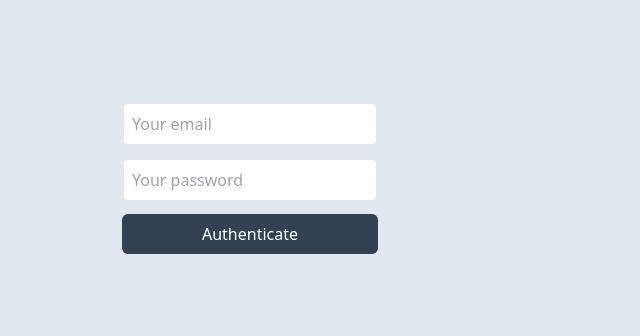
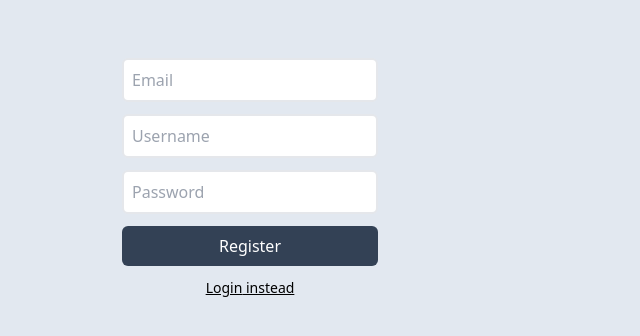
Before and after one commit to joseph0x45/linkdump, a Svelte app in the folder extension/: page /auth in a window 1280 px wide. Shown: the part 222-558 px from the top of the page, without its empty margins (0-640 px from the left). Built offline with nearby package versions, Linux system fonts and the light colour scheme.

Commit message:
ui: authentication page

```diff
--- a/extension/package.json
+++ b/extension/package.json
@@ -19,6 +19,7 @@
   },
   "dependencies": {
     "@vitejs/plugin-legacy": "^2.1.0",
+    "axios": "^1.3.4",
     "svelte-routing": "^1.6.0",
     "terser": "^5.15.0",
     "vite-plugin-pages-svelte": "0.0.1"
--- a/extension/src/pages/auth.svelte
+++ b/extension/src/pages/auth.svelte
@@ -1,17 +1,46 @@
-<script lang="ts" >
-    let email = ""
+<script  >
+    import axios from "axios"
+    let api_url = ""
+    let email_or_username = ""
     let password = ""
+    let username = ""
+    let action = "Register"
+    let alt = "Login"
+    let loading = false
     function authenticate(){
-
+        loading = true
+    }
+    function switch_action(){
+        if(action==="Login"){
+            action="Register"
+            alt="Login"
+            return
+        }
+        action="Login"
+        alt="Register"
     }
 </script>
 
 <main class="  flex flex-col items-center justify-center h-screen" >
-    <form class="flex flex-col gap-3" on:submit={authenticate} >
-        <input class=" focus:outline-none p-2 rounded-md text-slate-500 border-[2px] w-64 " type="email" placeholder="Your email">
-        <input class=" focus:outline-none p-2 rounded-md text-slate-500 w-64 border-[2px]" type="password" placeholder="Your password">
-        <button type="submit" class=" rounded-md border-white text-white bg-slate-700 p-2" >
-            Authenticate
+    <form class="flex flex-col gap-3" on:submit|preventDefault={authenticate} >
+        <input bind:value={email_or_username} class=" focus:outline-none p-2 rounded-md text-slate-500 border-[2px] w-64 " required type="text" placeholder={`Email ${action==="Login"?"or username":""}`}>
+        <input bind:value={username} hidden={action==="Login"} class=" focus:outline-none p-2 rounded-md text-slate-500 w-64 border-[2px]" required type="text" placeholder="Username">
+        <input bind:value={password} class=" focus:outline-none p-2 rounded-md text-slate-500 w-64 border-[2px]" type="password" required placeholder="Password">
+        <button type="submit" class=" rounded-md border-white text-white bg-slate-700 p-2 flex justify-center" >
+            {#if !loading}
+                <h1>
+                    {action}
+                </h1>
+            {:else}
+                <svg xmlns="http://www.w3.org/2000/svg" viewBox="0 0 20 20" fill="currentColor" class="w-5 h-5 animate-spin">
+                    <path fill-rule="evenodd" d="M15.312 11.424a5.5 5.5 0 01-9.201 2.466l-.312-.311h2.433a.75.75 0 000-1.5H3.989a.75.75 0 00-.75.75v4.242a.75.75 0 001.5 0v-2.43l.31.31a7 7 0 0011.712-3.138.75.75 0 00-1.449-.39zm1.23-3.723a.75.75 0 00.219-.53V2.929a.75.75 0 00-1.5 0V5.36l-.31-.31A7 7 0 003.239 8.188a.75.75 0 101.448.389A5.5 5.5 0 0113.89 6.11l.311.31h-2.432a.75.75 0 000 1.5h4.243a.75.75 0 00.53-.219z" clip-rule="evenodd" />
+                </svg>
+            {/if}
+        </button>
+        <button type="button" class=" underline text-sm" on:click={switch_action}>
+            <h1>
+                {alt} instead
+            </h1>
         </button>
     </form>
 </main>
```
Also changed, not shown: 1 other file (tests, documents, lock files or other folders).
